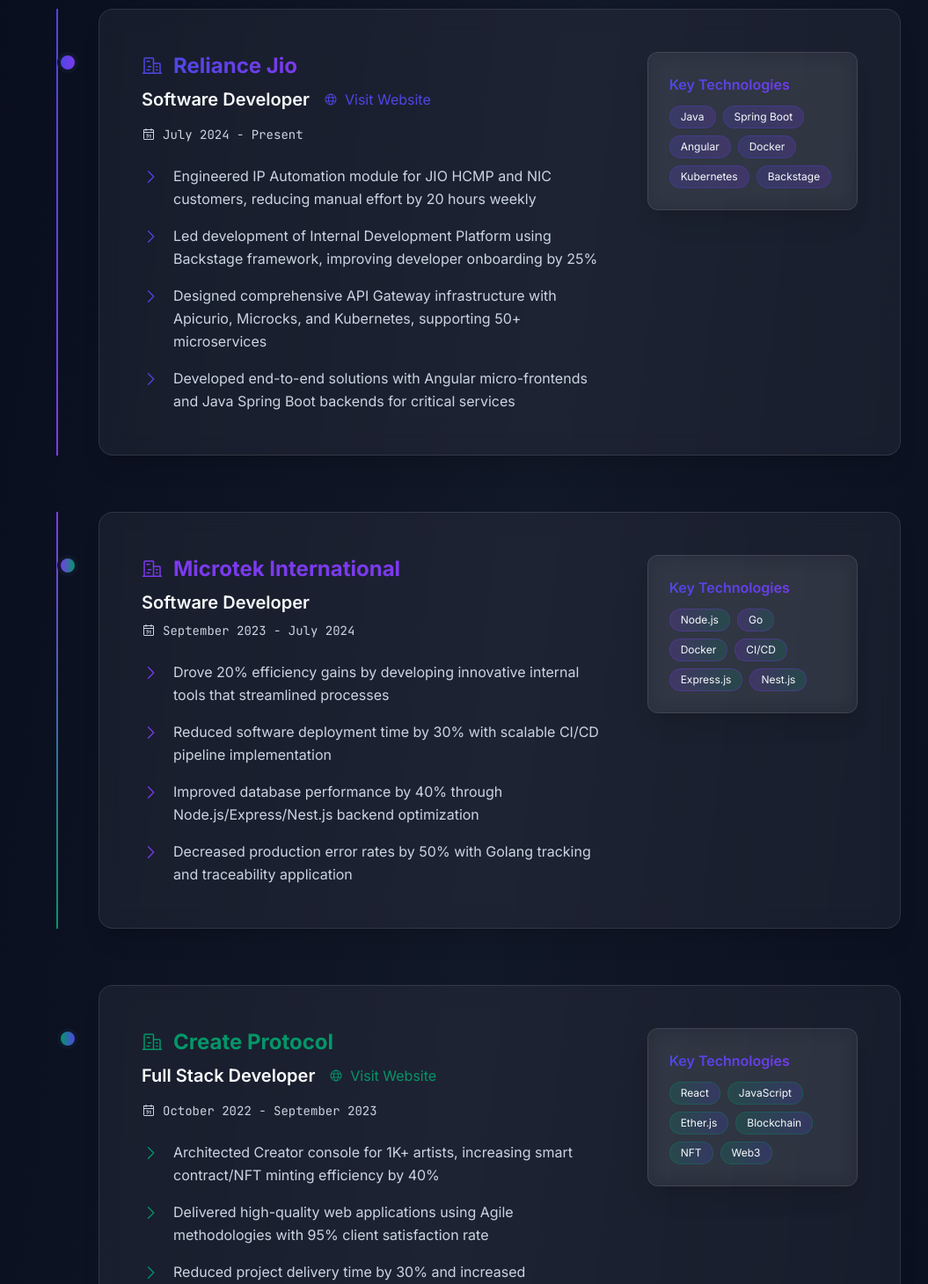
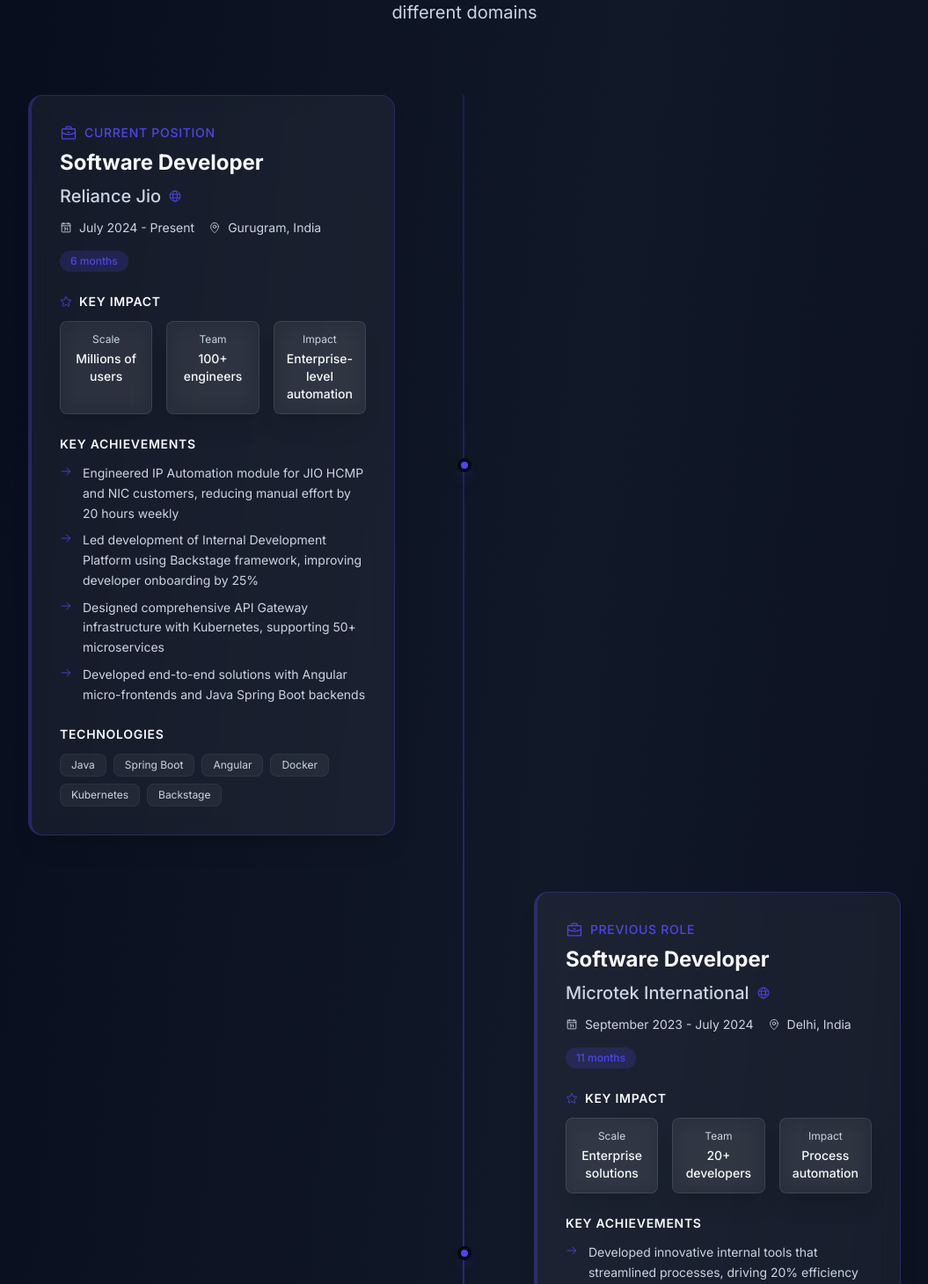
Before and after one commit to sandepten/sandeep-portfolio, a Next.js app: page / in a window 1280 px wide. Shown: the part 4090-5550 px from the top of the page at 88% size, without its empty margins (112-1167 px from the left). Built offline with nearby package versions, Linux system fonts and the light colour scheme.

Commit message:
refactor: enhance Work component with detailed experience entries and improved layout

```diff
--- a/components/Work.jsx
+++ b/components/Work.jsx
@@ -1,26 +1,95 @@
 import { motion } from "framer-motion";
-import { CaretRight, Calendar, Globe, Buildings } from "phosphor-react";
+import { Calendar, Globe, MapPin, Trophy, ArrowRight, Briefcase, Star } from "phosphor-react";
 import React from "react";
 
 export default function Work() {
+  const experiences = [
+    {
+      company: "Reliance Jio",
+      role: "Software Developer",
+      period: "July 2024 - Present",
+      duration: "6 months",
+      location: "Gurugram, India",
+      website: "https://www.jio.com/",
+      type: "Full-time",
+      current: true,
+      achievements: [
+        "Engineered IP Automation module for JIO HCMP and NIC customers, reducing manual effort by 20 hours weekly",
+        "Led development of Internal Development Platform using Backstage framework, improving developer onboarding by 25%",
+        "Designed comprehensive API Gateway infrastructure with Kubernetes, supporting 50+ microservices",
+        "Developed end-to-end solutions with Angular micro-frontends and Java Spring Boot backends"
+      ],
+      technologies: ["Java", "Spring Boot", "Angular", "Docker", "Kubernetes", "Backstage"],
+      highlights: {
+        impact: "Enterprise-level automation",
+        scale: "Millions of users",
+        team: "100+ engineers"
+      }
+    },
+    {
+      company: "Microtek International",
+      role: "Software Developer",
+      period: "September 2023 - July 2024",
+      duration: "11 months",
+      location: "Delhi, India",
+      website: "https://microtekdirect.com/",
+      type: "Full-time",
+      current: false,
+      achievements: [
+        "Developed innovative internal tools that streamlined processes, driving 20% efficiency gains",
+        "Pioneered scalable CI/CD pipeline implementation, reducing deployment time by 30%",
+        "Optimized Node.js/Express/Nest.js backend performance, achieving 40% performance boost",
+        "Built Golang tracking and traceability application, reducing production errors by 50%"
+      ],
+      technologies: ["Node.js", "Go", "Docker", "CI/CD", "Express.js", "Nest.js"],
+      highlights: {
+        impact: "Process automation",
+        scale: "Enterprise solutions",
+        team: "20+ developers"
+      }
+    },
+    {
+      company: "Create Protocol",
+      role: "Full Stack Developer",
+      period: "October 2022 - September 2023",
+      duration: "1 year",
+      location: "Dubai, UAE",
+      website: "https://createprotocol.org/",
+      type: "Full-time",
+      current: false,
+      achievements: [
+        "Architected Creator console for 1K+ artists with blockchain integration, increasing minting efficiency by 40%",
+        "Delivered high-quality web applications using Agile methodologies with 95% client satisfaction rate",
+        "Reduced project delivery time by 30% and increased team productivity by 25%",
+        "Championed adoption of modern tools and technologies, driving significant technological advancement"
+      ],
+      technologies: ["React", "JavaScript", "Ether.js", "Blockchain", "NFT", "Web3"],
+      highlights: {
+        impact: "Web3 innovation",
+        scale: "1000+ artists",
+        team: "15+ team members"
+      }
+    }
+  ];
+
   const containerVariants = {
     hidden: { opacity: 0 },
     visible: {
       opacity: 1,
       transition: {
-        staggerChildren: 0.1,
+        staggerChildren: 0.2,
       },
     },
   };
 
   const itemVariants = {
-    hidden: { y: 50, opacity: 0 },
+    hidden: { y: 30, opacity: 0 },
     visible: {
       y: 0,
       opacity: 1,
       transition: {
         type: "spring",
-        damping: 12,
+        damping: 20,
         stiffness: 100,
       },
     },
@@ -35,200 +104,192 @@
         viewport={{ once: true, amount: 0.2 }}
         className="max-w-6xl mx-auto"
       >
+        {/* Header */}
         <motion.div variants={itemVariants} className="text-center mb-20">
+          <div className="inline-flex items-center gap-3 px-5 py-2 rounded-full glass-card text-sm font-medium mb-8">
+            <div className="w-2 h-2 rounded-full bg-theme animate-pulse"></div>
+            Career Journey
+          </div>
           <h2 className="text-4xl md:text-5xl lg:text-6xl font-bold mb-6">
             <span className="gradient-text">Professional Experience</span>
           </h2>
           <p className="text-xl text-muted max-w-2xl mx-auto">
-            Building innovative solutions and growing with amazing teams
+            Building innovative solutions and growing with amazing teams across different domains
           </p>
         </motion.div>
 
+        {/* Timeline */}
+        <div className="relative">
+          {/* Timeline line */}
+          <div className="absolute left-8 md:left-1/2 top-0 bottom-0 w-0.5 bg-gradient-to-b from-theme/20 via-theme/40 to-theme/20 transform -translate-x-0.5"></div>
+
           <div className="space-y-16">
-          {/* Reliance Jio */}
-          <motion.div variants={itemVariants} className="relative">
-            <div className="absolute left-8 top-0 bottom-0 w-0.5 bg-gradient-to-b from-theme to-secondary hidden md:block"></div>
-
-            <div className="glass-card p-8 md:p-12 rounded-2xl relative md:ml-20">
-              <div className="absolute -left-12 top-12 w-6 h-6 bg-gradient-to-r from-theme to-secondary rounded-full border-4 border-slate-900 hidden md:block"></div>
-
-              <div className="grid lg:grid-cols-3 gap-8 lg:gap-12">
-                <div className="lg:col-span-2 space-y-6">
-                  <div>
-                    <div className="flex items-center gap-3 mb-2">
-                      <Buildings className="text-theme" size={24} />
-                      <h3 className="text-2xl font-bold gradient-text">Reliance Jio</h3>
+            {experiences.map((exp, index) => (
+              <motion.div
+                key={exp.company}
+                variants={itemVariants}
+                className={`relative flex flex-col md:flex-row items-start md:items-center gap-8 ${
+                  index % 2 === 0 ? 'md:flex-row' : 'md:flex-row-reverse'
+                }`}
+              >
+                {/* Timeline dot */}
+                <div className="absolute left-8 md:left-1/2 w-4 h-4 bg-theme rounded-full border-4 border-slate-950 transform -translate-x-1/2 z-10 shadow-lg shadow-theme/25">
+                  {exp.current && (
+                    <div className="absolute inset-0 bg-theme rounded-full animate-ping"></div>
+                  )}
                 </div>
 
-                    <div className="flex flex-wrap items-center gap-4 mb-4">
-                      <span className="text-xl font-semibold text-light">Software Developer</span>
-                      <a href="https://www.jio.com/" className="inline-flex items-center gap-2 text-theme hover:text-secondary transition-colors duration-200">
+                {/* Experience Card */}
+                <motion.div
+                  whileHover={{ y: -5 }}
+                  className={`w-full md:w-1/2 ${
+                    index % 2 === 0 ? 'md:pr-16 ml-16 md:ml-0' : 'md:pl-16 ml-16 md:ml-0'
+                  }`}
+                >
+                  <div className="glass-card p-8 rounded-2xl hover:bg-white/[0.08] transition-all duration-300 border-l-4 border-theme/30 hover:border-theme/60">
+                    {/* Header */}
+                    <div className="mb-6">
+                      <div className="flex items-center gap-2 mb-2">
+                        <Briefcase className="text-theme" size={20} />
+                        <span className="text-theme font-medium text-sm uppercase tracking-wider">
+                          {exp.current ? 'Current Position' : 'Previous Role'}
+                        </span>
+                      </div>
+
+                      <h3 className="text-2xl font-bold text-light mb-2">
+                        {exp.role}
+                      </h3>
+
+                      <div className="flex items-center gap-2 mb-3">
+                        <h4 className="text-xl text-muted font-medium">{exp.company}</h4>
+                        <a
+                          href={exp.website}
+                          target="_blank"
+                          rel="noopener noreferrer"
+                          className="text-theme hover:text-secondary transition-colors"
+                        >
                           <Globe size={16} />
-                        Visit Website
                         </a>
                       </div>
 
-                    <div className="flex items-center gap-2 text-muted font-mono text-sm mb-6">
-                      <Calendar size={16} />
-                      July 2024 - Present
+                      <div className="flex flex-wrap gap-4 text-sm text-muted">
+                        <div className="flex items-center gap-2">
+                          <Calendar size={14} />
+                          <span>{exp.period}</span>
+                        </div>
+                        <div className="flex items-center gap-2">
+                          <MapPin size={14} />
+                          <span>{exp.location}</span>
+                        </div>
+                        <span className="px-3 py-1 bg-theme/20 text-theme rounded-full text-xs font-medium">
+                          {exp.duration}
+                        </span>
                       </div>
                     </div>
 
-                  <div className="space-y-4">
-                    {[
-                      "Engineered IP Automation module for JIO HCMP and NIC customers, reducing manual effort by 20 hours weekly",
-                      "Led development of Internal Development Platform using Backstage framework, improving developer onboarding by 25%",
-                      "Designed comprehensive API Gateway infrastructure with Apicurio, Microcks, and Kubernetes, supporting 50+ microservices",
-                      "Developed end-to-end solutions with Angular micro-frontends and Java Spring Boot backends for critical services"
-                    ].map((achievement, index) => (
-                      <motion.div key={index}
-                        initial={{ opacity: 0, x: -20 }}
+                    {/* Key Highlights */}
+                    <div className="mb-6">
+                      <h5 className="text-sm font-semibold text-light mb-3 uppercase tracking-wider flex items-center gap-2">
+                        <Star className="text-theme" size={14} />
+                        Key Impact
+                      </h5>
+                      <div className="grid grid-cols-3 gap-4 text-center">
+                        <div className="glass-card p-3 rounded-lg">
+                          <div className="text-xs text-muted mb-1">Scale</div>
+                          <div className="text-sm font-medium text-light">{exp.highlights.scale}</div>
+                        </div>
+                        <div className="glass-card p-3 rounded-lg">
+                          <div className="text-xs text-muted mb-1">Team</div>
+                          <div className="text-sm font-medium text-light">{exp.highlights.team}</div>
+                        </div>
+                        <div className="glass-card p-3 rounded-lg">
+                          <div className="text-xs text-muted mb-1">Impact</div>
+                          <div className="text-sm font-medium text-light">{exp.highlights.impact}</div>
+                        </div>
+                      </div>
+                    </div>
+
+                    {/* Achievements */}
+                    <div className="mb-6">
+                      <h5 className="text-sm font-semibold text-light mb-3 uppercase tracking-wider">
+                        Key Achievements
+                      </h5>
+                      <div className="space-y-2">
+                        {exp.achievements.map((achievement, achIndex) => (
+                          <motion.div
+                            key={achIndex}
+                            initial={{ opacity: 0, x: -10 }}
                             whileInView={{ opacity: 1, x: 0 }}
                             viewport={{ once: true }}
-                        transition={{ delay: index * 0.1 }}
-                        className="flex gap-4 group"
+                            transition={{ delay: achIndex * 0.1 }}
+                            className="flex items-start gap-3 text-sm text-muted leading-relaxed"
                           >
-                        <CaretRight className="mt-1 text-theme flex-shrink-0 group-hover:text-secondary transition-colors duration-200" size={20} />
-                        <p className="text-muted leading-relaxed group-hover:text-light transition-colors duration-200">{achievement}</p>
+                            <ArrowRight className="text-theme mt-0.5 flex-shrink-0" size={14} />
+                            <span className="hover:text-light transition-colors duration-200">
+                              {achievement}
+                            </span>
                           </motion.div>
                         ))}
                       </div>
                     </div>
 
-                <div className="space-y-6">
-                  <div className="glass-card p-6 rounded-xl">
-                    <h4 className="font-semibold mb-3 gradient-text">Key Technologies</h4>
+                    {/* Technologies */}
+                    <div>
+                      <h5 className="text-sm font-semibold text-light mb-3 uppercase tracking-wider">
+                        Technologies
+                      </h5>
                       <div className="flex flex-wrap gap-2">
-                      {["Java", "Spring Boot", "Angular", "Docker", "Kubernetes", "Backstage"].map((tech) => (
-                        <span key={tech} className="px-3 py-1 bg-gradient-to-r from-theme/20 to-secondary/20 text-light text-xs rounded-full border border-theme/30">{tech}</span>
+                        {exp.technologies.map((tech) => (
+                          <span
+                            key={tech}
+                            className="px-3 py-1 bg-white/[0.05] text-muted text-xs rounded-lg border border-white/[0.05] hover:text-light hover:border-theme/30 transition-all duration-200"
+                          >
+                            {tech}
+                          </span>
                         ))}
-                    </div>
-                  </div>
                       </div>
                     </div>
                   </div>
                 </motion.div>
 
-          {/* Microtek International */}
-          <motion.div variants={itemVariants} className="relative">
-            <div className="absolute left-8 top-0 bottom-0 w-0.5 bg-gradient-to-b from-secondary to-accent hidden md:block"></div>
-
-            <div className="glass-card p-8 md:p-12 rounded-2xl relative md:ml-20">
-              <div className="absolute -left-12 top-12 w-6 h-6 bg-gradient-to-r from-secondary to-accent rounded-full border-4 border-slate-900 hidden md:block"></div>
-
-              <div className="grid lg:grid-cols-3 gap-8 lg:gap-12">
-                <div className="lg:col-span-2 space-y-6">
-                  <div>
-                    <div className="flex items-center gap-3 mb-2">
-                      <Buildings className="text-secondary" size={24} />
-                      <h3 className="text-2xl font-bold text-secondary">Microtek International</h3>
-                    </div>
-
-                    <span className="text-xl font-semibold text-light">Software Developer</span>
-
-                    <div className="flex items-center gap-2 text-muted font-mono text-sm mb-6 mt-2">
-                      <Calendar size={16} />
-                      September 2023 - July 2024
-                    </div>
-                  </div>
-
-                  <div className="space-y-4">
-                    {[
-                      "Drove 20% efficiency gains by developing innovative internal tools that streamlined processes",
-                      "Reduced software deployment time by 30% with scalable CI/CD pipeline implementation",
-                      "Improved database performance by 40% through Node.js/Express/Nest.js backend optimization",
-                      "Decreased production error rates by 50% with Golang tracking and traceability application"
-                    ].map((achievement, index) => (
-                      <motion.div key={index}
-                        initial={{ opacity: 0, x: -20 }}
-                        whileInView={{ opacity: 1, x: 0 }}
-                        viewport={{ once: true }}
-                        transition={{ delay: index * 0.1 }}
-                        className="flex gap-4 group"
-                      >
-                        <CaretRight className="mt-1 text-secondary flex-shrink-0 group-hover:text-accent transition-colors duration-200" size={20} />
-                        <p className="text-muted leading-relaxed group-hover:text-light transition-colors duration-200">{achievement}</p>
+                {/* Empty space for timeline balance */}
+                <div className="hidden md:block w-1/2"></div>
               </motion.div>
             ))}
           </div>
         </div>
 
-                <div className="space-y-6">
-                  <div className="glass-card p-6 rounded-xl">
-                    <h4 className="font-semibold mb-3 gradient-text">Key Technologies</h4>
-                    <div className="flex flex-wrap gap-2">
-                      {["Node.js", "Go", "Docker", "CI/CD", "Express.js", "Nest.js"].map((tech) => (
-                        <span key={tech} className="px-3 py-1 bg-gradient-to-r from-secondary/20 to-accent/20 text-light text-xs rounded-full border border-secondary/30">{tech}</span>
-                      ))}
+        {/* Summary Stats */}
+        <motion.div
+          variants={itemVariants}
+          className="mt-20 grid grid-cols-2 md:grid-cols-4 gap-6"
+        >
+          {[
+            { label: "Years Experience", value: "3+", desc: "Professional Development" },
+            { label: "Companies", value: "3", desc: "Fortune 500 to Startups" },
+            { label: "Projects", value: "15+", desc: "Successfully Delivered" },
+            { label: "Technologies", value: "50+", desc: "Modern Tech Stack" }
+          ].map((stat, index) => (
+            <motion.div
+              key={stat.label}
+              initial={{ opacity: 0, y: 20 }}
+              whileInView={{ opacity: 1, y: 0 }}
+              transition={{ delay: index * 0.1 }}
+              whileHover={{ y: -2 }}
+              className="glass-card p-6 rounded-xl text-center hover:bg-white/[0.08] transition-all duration-200"
+            >
+              <div className="text-3xl font-bold gradient-text mb-2">
+                {stat.value}
               </div>
+              <div className="text-light text-sm font-medium mb-1">
+                {stat.label}
               </div>
-                </div>
-              </div>
+              <div className="text-muted text-xs">
+                {stat.desc}
               </div>
             </motion.div>
-
-          {/* Create Protocol */}
-          <motion.div variants={itemVariants} className="relative">
-            <div className="glass-card p-8 md:p-12 rounded-2xl relative md:ml-20">
-              <div className="absolute -left-12 top-12 w-6 h-6 bg-gradient-to-r from-accent to-theme rounded-full border-4 border-slate-900 hidden md:block"></div>
-
-              <div className="grid lg:grid-cols-3 gap-8 lg:gap-12">
-                <div className="lg:col-span-2 space-y-6">
-                  <div>
-                    <div className="flex items-center gap-3 mb-2">
-                      <Buildings className="text-accent" size={24} />
-                      <h3 className="text-2xl font-bold text-accent">Create Protocol</h3>
-                    </div>
-
-                    <div className="flex flex-wrap items-center gap-4 mb-4">
-                      <span className="text-xl font-semibold text-light">Full Stack Developer</span>
-                      <a href="https://createprotocol.org/" className="inline-flex items-center gap-2 text-accent hover:text-theme transition-colors duration-200">
-                        <Globe size={16} />
-                        Visit Website
-                      </a>
-                    </div>
-
-                    <div className="flex items-center gap-2 text-muted font-mono text-sm mb-6">
-                      <Calendar size={16} />
-                      October 2022 - September 2023
-                    </div>
-                  </div>
-
-                  <div className="space-y-4">
-                    {[
-                      "Architected Creator console for 1K+ artists, increasing smart contract/NFT minting efficiency by 40%",
-                      "Delivered high-quality web applications using Agile methodologies with 95% client satisfaction rate",
-                      "Reduced project delivery time by 30% and increased productivity by 25%",
-                      "Championed adoption of modern tools and technologies, driving significant technological advancement"
-                    ].map((achievement, index) => (
-                      <motion.div key={index}
-                        initial={{ opacity: 0, x: -20 }}
-                        whileInView={{ opacity: 1, x: 0 }}
-                        viewport={{ once: true }}
-                        transition={{ delay: index * 0.1 }}
-                        className="flex gap-4 group"
-                      >
-                        <CaretRight className="mt-1 text-accent flex-shrink-0 group-hover:text-theme transition-colors duration-200" size={20} />
-                        <p className="text-muted leading-relaxed group-hover:text-light transition-colors duration-200">{achievement}</p>
+          ))}
         </motion.div>
-                    ))}
-                  </div>
-                </div>
-
-                <div className="space-y-6">
-                  <div className="glass-card p-6 rounded-xl">
-                    <h4 className="font-semibold mb-3 gradient-text">Key Technologies</h4>
-                    <div className="flex flex-wrap gap-2">
-                      {["React", "JavaScript", "Ether.js", "Blockchain", "NFT", "Web3"].map((tech) => (
-                        <span key={tech} className="px-3 py-1 bg-gradient-to-r from-accent/20 to-theme/20 text-light text-xs rounded-full border border-accent/30">{tech}</span>
-                      ))}
-                    </div>
-                  </div>
-                </div>
-              </div>
-            </div>
-          </motion.div>
-        </div>
       </motion.div>
     </section>
   );
```
Lines whose indentation alone changed are shown as unchanged.
